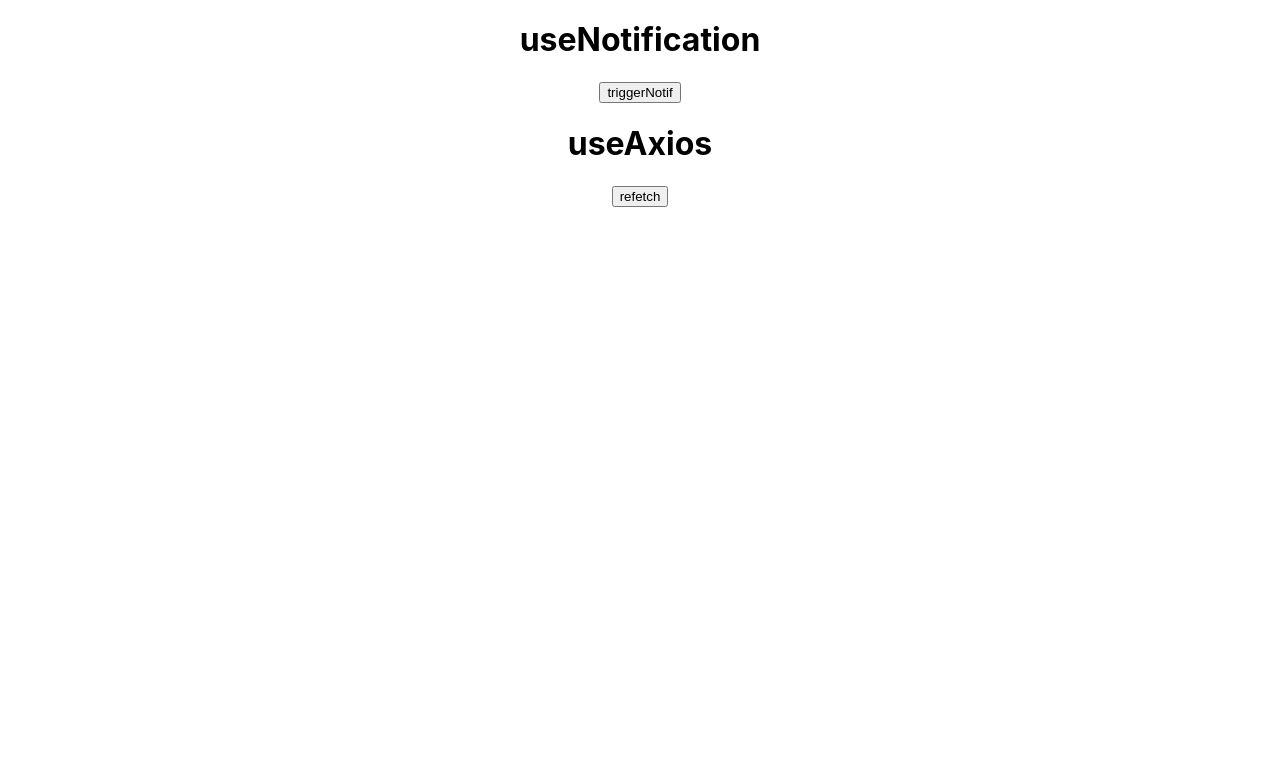
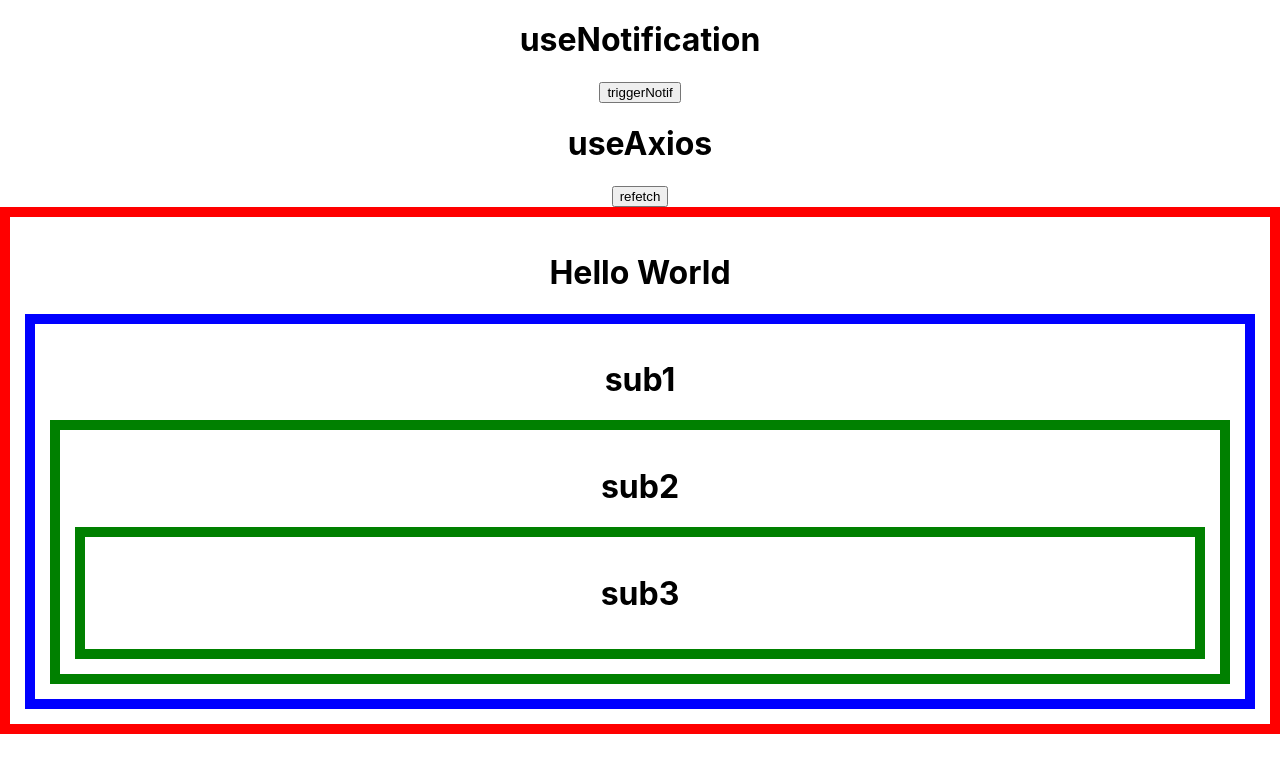
Before and after one commit to Chanwoo-Jeong/Code-with-nomad, a React (Create React App) app in the folder hookpractice/: page / in a window 1280 px wide. Shown: the part 1225-1998 px from the top of the page. Built offline with nearby package versions, Linux system fonts and the light colour scheme; no server answers.

Commit message:
study Context

```diff
--- a/hookpractice/src/App.js
+++ b/hookpractice/src/App.js
@@ -14,6 +14,8 @@
 import useFullscreen from "./Hooks/useFullscreen";
 import useNotification from "./Hooks/useNotification";
 import useAxios from "./Hooks/useAxios";
+
+import Context from "./Context";
 
 import { useEffect, useRef, useState } from "react";
 
@@ -167,6 +169,9 @@
         <h2>{loading && "Loading"}</h2>
         <button onClick={refetch}>refetch</button>
       </div>
+
+      <Context />
+
     </div>
   );
 }
--- /dev/null
+++ b/hookpractice/src/Context.js
@@ -0,0 +1,50 @@
+import React , {createContext , useContext} from "react";
+const themeDefault = {border : '10px solid red'}
+const themeContext = createContext(themeDefault)
+
+const Context = () => {
+    const theme = useContext(themeContext)
+  return (
+    <>
+    <themeContext.Provider value={{border:'10px solid blue'}}>
+      <div className="Context" style={theme}>
+        <h1>Hello World</h1>
+        <Sub1 />
+      </div>
+      </themeContext.Provider>
+    </>
+  );
+};
+
+const Sub1 = () => {
+    const theme = useContext(themeContext)
+  return (
+    <themeContext.Provider value={{border:'10px solid green'}}>
+    <div style={theme}>
+      <h1>sub1</h1>
+      <Sub2 />
+    </div>
+    </themeContext.Provider>
+  );
+};
+
+const Sub2 = () => {
+    const theme = useContext(themeContext)
+  return (
+    <div style={theme}>
+      <h1>sub2</h1>
+      <Sub3 />
+    </div>
+  );
+};
+
+const Sub3 = () => {
+    const theme = useContext(themeContext)
+  return (
+    <div style={theme}>
+      <h1>sub3</h1>
+    </div>
+  );
+};
+
+export default Context;
--- a/hookpractice/src/index.css
+++ b/hookpractice/src/index.css
@@ -11,3 +11,8 @@
   font-family: source-code-pro, Menlo, Monaco, Consolas, 'Courier New',
     monospace;
 }
+
+.Context , .Context div {
+  border: 10px grey solid;
+  padding: 15px;
+}
```
